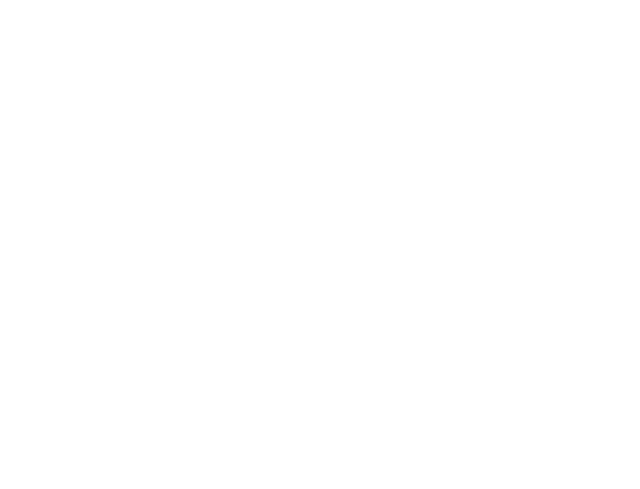
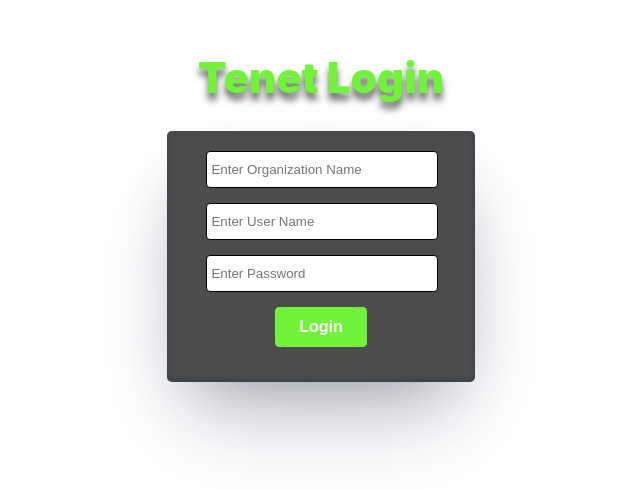
Before and after one commit to vomkaraxioned/Tenet, a React (Create React App) app: page / in a window 1280 px wide. Shown: the part 197-686 px from the top of the page, without its empty margins (319-959 px from the left). Built offline with nearby package versions, Linux system fonts and the light colour scheme.

Commit message:
login page created

```diff
--- a/src/App.js
+++ b/src/App.js
@@ -1,8 +1,9 @@
-import logo from './logo.svg';
-import './App.css';
+import Login from "./pages/Login/index"
 
 const App = ()=>{
-
+  return(
+    <Login/>
+  )
 }
 
 export default App;
--- a/src/components/Form/index.jsx
+++ b/src/components/Form/index.jsx
@@ -1,17 +1,56 @@
 import { useState } from "react"
 import { Input } from "../Input/index"
 
-export const Form = ({})=>{
+export const Form = ({ action, formDataHandler, method, name, styleName, inputs }) => {
 
-  const [inputs,setInputs] = useState({});
-  const submitHandler = (e)=>{
+  const [inputData, setInputData] = useState({});
+  const [validities,setValidities] = useState([]);
+  const submitHandler = (e) => {
     e.preventDefault();
-
+    const checkValidity = ()=>{
+      const length = inputs.length-1;
+      let valid = true,i = 0;
+      for(i;i<length;i++) {
+        if(!validities[i] || validities[i] === undefined){
+          valid = false;
+        }
+      }
+      return valid;
+    }
+    if(checkValidity()){
+      formDataHandler(inputData)
+    }
+    setValidities([]);
+    setInputData({});
+    e.target.reset()
   }
 
-  return(
-    <form action = {} className = {} method = {submitHandler} name ={}>
-
+  return (
+    <form
+      action={action}
+      className={styleName}
+      method={method}
+      name={name}
+      onSubmit={submitHandler}
+    >
+      {
+        inputs.map(({ name, placeholder, styleName, type, value,regEx,errMsg }, i) => {
+          return (
+            <Input
+              errMsg = {errMsg}
+              name={name}
+              placeholder={placeholder}
+              stateHandler={setInputData}
+              styleName={styleName}
+              regEx = {regEx}
+              type={type}
+              validityHandler = {setValidities}
+              value={value}
+              key={i}
+            />
+          )
+        })
+      }
     </form>
   )
 }
--- a/src/components/Input/InputContainer.jsx
+++ b/src/components/Input/InputContainer.jsx
@@ -1,5 +1,6 @@
 import styled from "styled-components"
 
 export const InputContainer = styled.div`
-  display:fex
+  display:flex;
+  flex-direction:column;
 `;
--- a/src/components/Input/index.jsx
+++ b/src/components/Input/index.jsx
@@ -1,11 +1,27 @@
-import { useRef } from "react"
+import { useRef, useState } from "react"
 import { InputContainer } from "./InputContainer"
 
-export const Input = ({ name, placeholder, stateHandler, styleName, type }) => {
+export const Input = ({ name, placeholder, stateHandler, styleName, type, validityHandler, value, regEx, errMsg }) => {
+  const inputReference = useRef();
+  const [isValid, setIsValid] = useState(true);
 
-  const inputReference = useRef();
+  const inputValidator = () => {
+    const inputElement = inputReference.current;
+    const regPattern = new RegExp(regEx);
+    inputElement.value === "" ? setIsValid(false) : regEx && !regPattern.test(inputElement.value) ? setIsValid(false) : setIsValid(true);
+    isValid ? inputElement.classList.remove("err") : inputElement.classList.add("err");
+  }
+
   const changeHandler = () => {
-    setState({...prev,[name]:inputReference.current.value})
+    inputValidator();
+    if (isValid) {
+      stateHandler((inputData) => {
+        return { ...inputData, [name]: inputReference.current.value }
+      });
+      validityHandler(state=>[...state,true])
+    }else{
+      validityHandler(state=>[...state,false])
+    }
   }
 
   return (
@@ -15,9 +31,16 @@
         type={type}
         name={name}
         placeholder={placeholder}
-        onChange={changeHandler}
+        onInput={changeHandler}
+        onBlur={inputValidator}
+        value={value}
         ref={inputReference}
       />
+      {
+        !isValid ?
+          <span className="error">{errMsg}</span>
+          : null
+      }
     </InputContainer>
   )
 }
--- /dev/null
+++ b/src/pages/Dashboard/index.jsx
@@ -0,0 +1,5 @@
+const Dashboard = ()=>{
+
+}
+
+export default Dashboard;
--- /dev/null
+++ b/src/pages/Login/Login.style.jsx
@@ -0,0 +1,77 @@
+import styled from "styled-components";
+
+export const LoginWrapper = styled.div`
+  width:60%;
+  height:100vh;
+  margin:0 auto;
+  display:flex;
+  align-items:center;
+  flex-direction:column;
+  justify-content:center;
+
+  .login-page {
+
+    &__title {
+      color:#70F338;
+      font-size:42px;
+      font-weight:900;
+      text-align:center;
+      text-shadow: 0px 7px 7px rgba(0,0,0,.6);
+    }
+
+    &__form {
+      width:30%;
+      padding:20px 5%;
+      border-radius:5px;
+      margin:0 auto;
+      background:rgba(0,0,0,.7);
+      box-shadow: rgba(50, 50, 93, .25) 0px 50px 100px -20px, rgba(0, 0, 0, .3) 0px 30px 60px -30px, rgba(10, 37, 64, .35) 0px -2px 6px 0px inset;
+
+      div {  margin-bottom:15px }
+
+      input {
+        width:96%;
+        padding:10px 2%;
+        border:1px solid #000;
+        border-radius:4px;
+
+        &[type=submit] {
+          width:40%;
+          border:1px solid #70F338;
+          margin:0 auto;
+          background: #70F338;
+          color:#fff;
+          cursor:pointer;
+          font-size:16px;
+          font-weight:900;
+          text-transform:capitalize;
+
+          &:focus {
+            outline:none;
+          }
+
+          @media only screen and (min-width: 1024px) {
+            &:hover {
+              background:#fff;
+              color:#70F338;
+             }
+          }
+        }
+
+        &:focus {
+          border:1px solid #70F338;
+          outline:none;
+        }
+
+        &::placeholder { text-transform:capitalize }
+
+        &.err { border:1px solid #f00 }
+      }
+    }
+  }
+
+  .error {
+    color:#F71B05  ;
+    &:first-letter { text-transform:capitalize }
+  }
+`;
--- a/src/pages/Login/index.jsx
+++ b/src/pages/Login/index.jsx
@@ -0,0 +1,54 @@
+import { Form } from "../../components/Form/index"
+import { LoginWrapper } from "./Login.style"
+
+const Login = () => {
+
+  const inputsObj = [
+    {
+      name: "orgName",
+      placeholder: "enter organization name",
+      styleName: "login-page__org-name",
+      type: "text",
+      errMsg:"please enter organization name"
+    },
+    {
+      name: "userName",
+      placeholder: "enter user name",
+      styleName: "login-page__user-name",
+      type: "text",
+      errMsg:"please enter user name"
+    },
+    {
+      name: "password",
+      placeholder: "enter password",
+      styleName: "login-page__password",
+      type: "password",
+      errMsg:"please enter password"
+    },
+    {
+      name: "btn-login",
+      styleName: "login-page__btn-login",
+      type: "submit",
+      value: "login",
+    }
+  ];
+
+  const formDataHandler = (data) => {
+    console.log(data)
+  }
+
+  return (
+    <LoginWrapper>
+      <h1 className="login-page__title">Tenet Login</h1>
+      <Form action="#FIXME"
+        formDataHandler={formDataHandler}
+        method="Post"
+        name="login-form"
+        styleName="login-page__form"
+        inputs={inputsObj}
+      />
+    </LoginWrapper>
+  )
+}
+
+export default Login;
```
